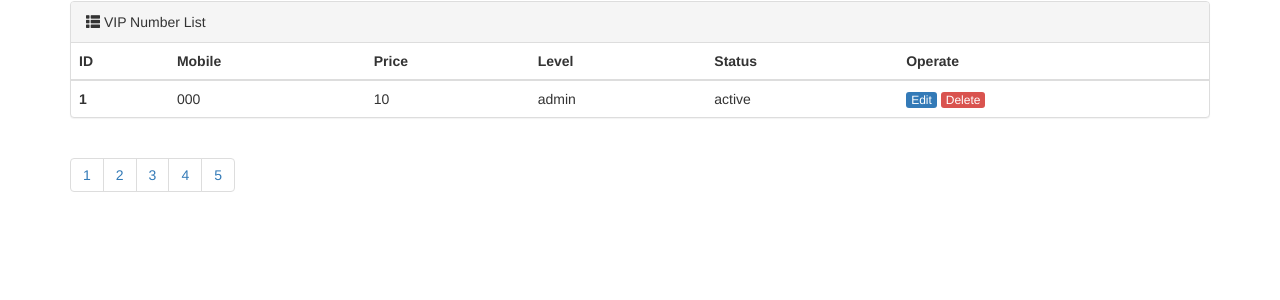
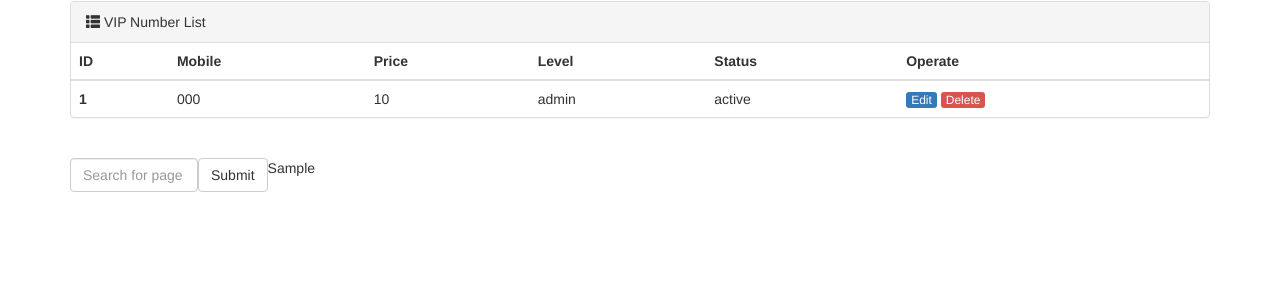
Before and after one commit to Zuochen55/django_p, a Django app: template app01/templates/vipnumber.html in a window 1280 px wide. Shown: the part 120-420 px from the top of the page. Run offline with Django 3.2, Linux system fonts and the light colour scheme; the template is opened without the code that fills it: most values are stand-ins (such as "Sample title", 1, 10 or a date in 2020); some libraries are stand-ins or nearby versions.

Commit message:
v2 pagination

```diff
--- a/app01/templates/vipnumber.html
+++ b/app01/templates/vipnumber.html
@@ -67,14 +67,23 @@
             </div>
         </div>
 
-        <ul class="pagination">
-            <li ><a href="#">1 <span class="sr-only">(current)</span></a></li>
-            <li><a href="#">2</a></li>
-            <li><a href="#">3</a></li>
-            <li><a href="#">4</a></li>
-            <li><a href="#">5</a></li>
+        <div class="clearfix">
+            <ul class="pagination" style="float: left">
+                {{ page_string }}
 
-        </ul>
+                <li>
+                    <form method="get" style="float: left;">
+                        <input type="text" class="form-control" placeholder="Search for page" name="page"
+                               style="position: relative; float: left;width: 128px;">
 
+                        <button class="btn btn-default" type="submit">
+                            Submit
+                        </button>
+
+                    </form>
+                </li>
+            </ul>
+        </div>
     </div>
+
 {% endblock %}
```
Also changed, not shown: app01/views.py (+53 -2 lines).
